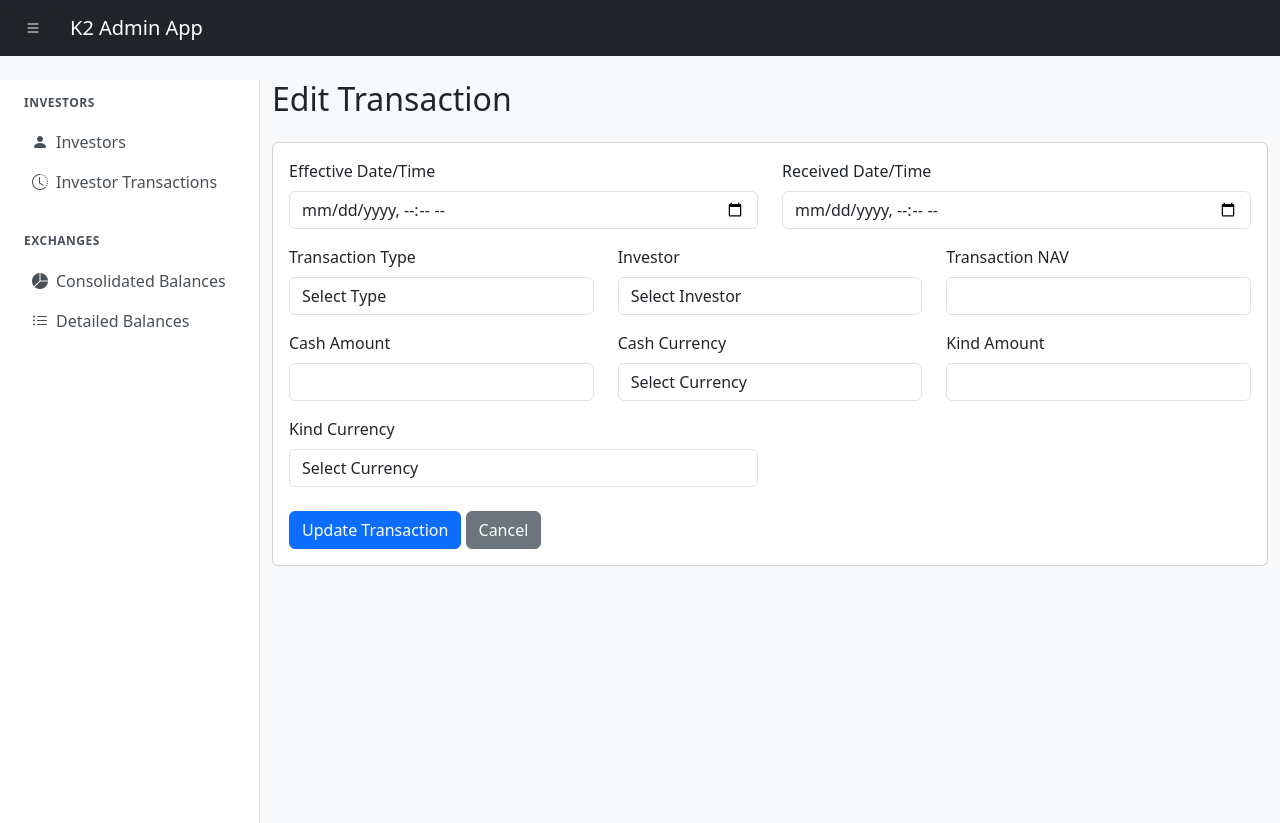
After one commit to alexandrekoury/painel-python-app, a Flask app: template templates/investor/edit_transaction.html in a window 1280 px wide. The commit adds this page. Shown: the top 823 px of the page. Run offline with Flask 3, Linux system fonts and the light colour scheme; the template is opened without the code that fills it, so the values that code supplies are empty.

Commit message:
add new transaction endpoints

```diff
--- /dev/null
+++ b/templates/investor/edit_transaction.html
@@ -0,0 +1,80 @@
+{% extends "layout.html" %}
+{% block content %}
+
+<h2 class="mb-4">Edit Transaction</h2>
+
+<form action="/investor/transactions/update/{{ transaction.id }}" method="POST" class="card card-body mb-4">
+    <div class="row">
+        <div class="col-md-6">
+            <label for="effective_datetime" class="form-label">Effective Date/Time</label>
+            <input name="effective_datetime" id="effective_datetime" type="datetime-local" class="form-control" value="{{ transaction.effective_datetime.strftime('%Y-%m-%dT%H:%M') }}" required>
+        </div>
+        <div class="col-md-6">
+            <label for="received_datetime" class="form-label">Received Date/Time</label>
+            <input name="received_datetime" id="received_datetime" type="datetime-local" class="form-control" value="{{ transaction.received_datetime.strftime('%Y-%m-%dT%H:%M') }}" required>
+        </div>
+    </div>
+    <div class="row mt-3">
+        <div class="col-md-4">
+            <label for="transaction_type" class="form-label">Transaction Type</label>
+            <select name="transaction_type" id="transaction_type" class="form-control" required>
+                <option value="">Select Type</option>
+                <option value="red_cash" {% if transaction.transaction_type == 'red_cash' %}selected{% endif %}>Red Cash</option>
+                <option value="red_kind" {% if transaction.transaction_type == 'red_kind' %}selected{% endif %}>Red Kind</option>
+                <option value="dep_cash" {% if transaction.transaction_type == 'dep_cash' %}selected{% endif %}>Dep Cash</option>
+                <option value="dep_kind" {% if transaction.transaction_type == 'dep_kind' %}selected{% endif %}>Dep Kind</option>
+            </select>
+        </div>
+        <div class="col-md-4">
+            <label for="investor_id" class="form-label">Investor</label>
+            <select name="investor_id" id="investor_id" class="form-control">
+                <option value="">Select Investor</option>
+                {% for investor in investors %}
+                <option value="{{ investor.id }}" {% if transaction.investor_id == investor.id %}selected{% endif %}>{{ investor.alias }}</option>
+                {% endfor %}
+            </select>
+        </div>
+        <div class="col-md-4">
+            <label for="transaction_nav" class="form-label">Transaction NAV</label>
+            <input name="transaction_nav" id="transaction_nav" type="number" step="0.01" class="form-control" value="{{ transaction.transaction_nav or '' }}">
+        </div>
+    </div>
+    <div class="row mt-3">
+        <div class="col-md-4">
+            <label for="cash_amount" class="form-label">Cash Amount</label>
+            <input name="cash_amount" id="cash_amount" type="number" step="0.01" class="form-control" value="{{ transaction.cash_amount or '' }}">
+        </div>
+        <div class="col-md-4">
+            <label for="cash_currency_id" class="form-label">Cash Currency</label>
+            <select name="cash_currency_id" id="cash_currency_id" class="form-control">
+                <option value="">Select Currency</option>
+                {% for currency in currencies %}
+                <option value="{{ currency.id }}" {% if transaction.cash_currency_id == currency.id %}selected{% endif %}>{{ currency.name }} ({{ currency.code }})</option>
+                {% endfor %}
+            </select>
+        </div>
+        <div class="col-md-4">
+            <label for="kind_amount" class="form-label">Kind Amount</label>
+            <input name="kind_amount" id="kind_amount" type="number" step="0.01" class="form-control" value="{{ transaction.kind_amount or '' }}">
+        </div>
+    </div>
+    <div class="row mt-3">
+        <div class="col-md-6">
+            <label for="kind_currency_id" class="form-label">Kind Currency</label>
+            <select name="kind_currency_id" id="kind_currency_id" class="form-control">
+                <option value="">Select Currency</option>
+                {% for currency in currencies %}
+                <option value="{{ currency.id }}" {% if transaction.kind_currency_id == currency.id %}selected{% endif %}>{{ currency.name }} ({{ currency.code }})</option>
+                {% endfor %}
+            </select>
+        </div>
+    </div>
+    <div class="row mt-4">
+        <div class="col-md-12">
+            <button type="submit" class="btn btn-primary">Update Transaction</button>
+            <a href="{{ url_for('investor.list_transactions') }}" class="btn btn-secondary">Cancel</a>
+        </div>
+    </div>
+</form>
+
+{% endblock %}
```
Also changed, not shown: routes/investor.py (+96 -7 lines), templates/investor/create_transaction.html (added, +79 -0 lines), templates/investor/transactions.html (+28 -2 lines).
